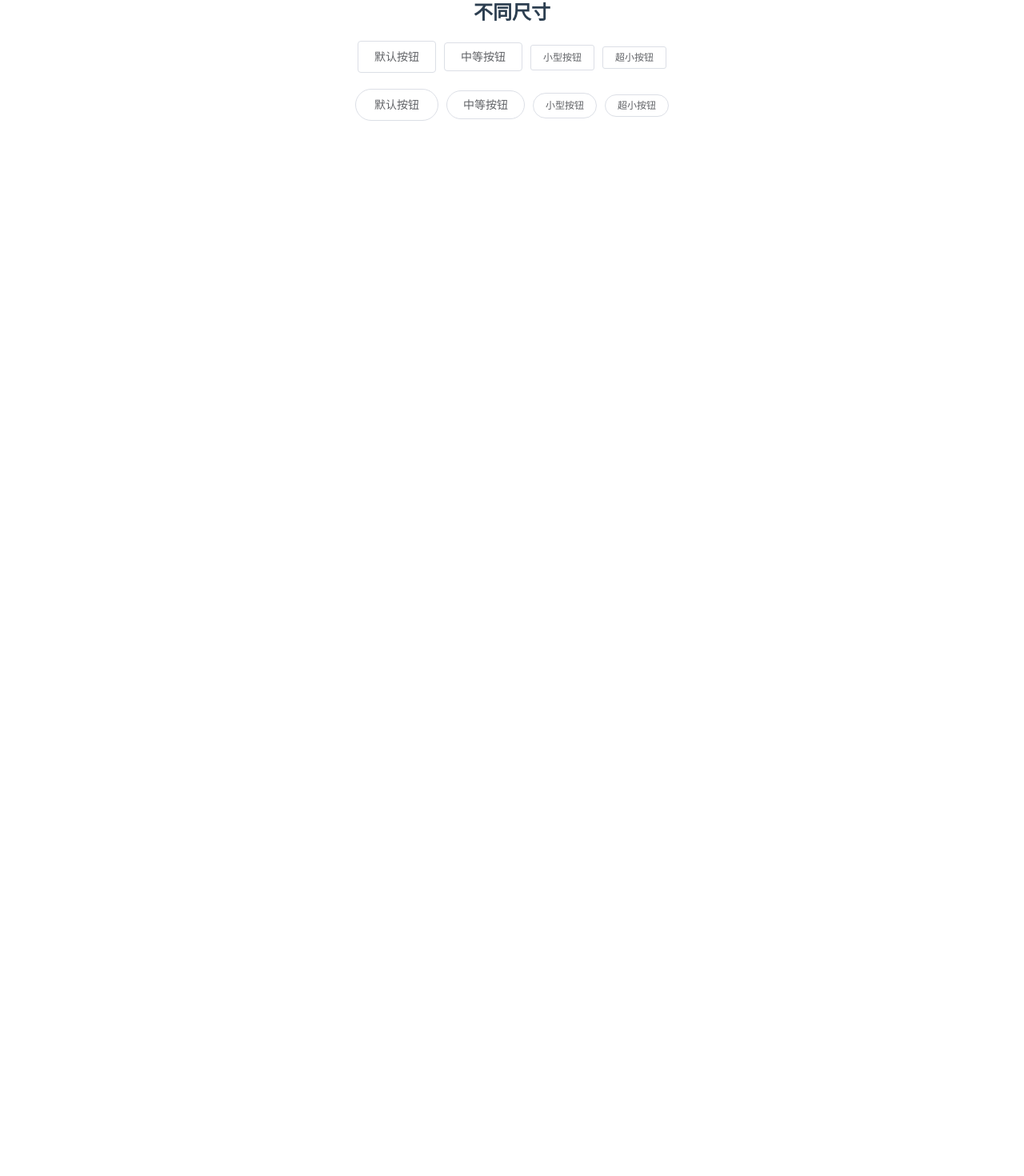
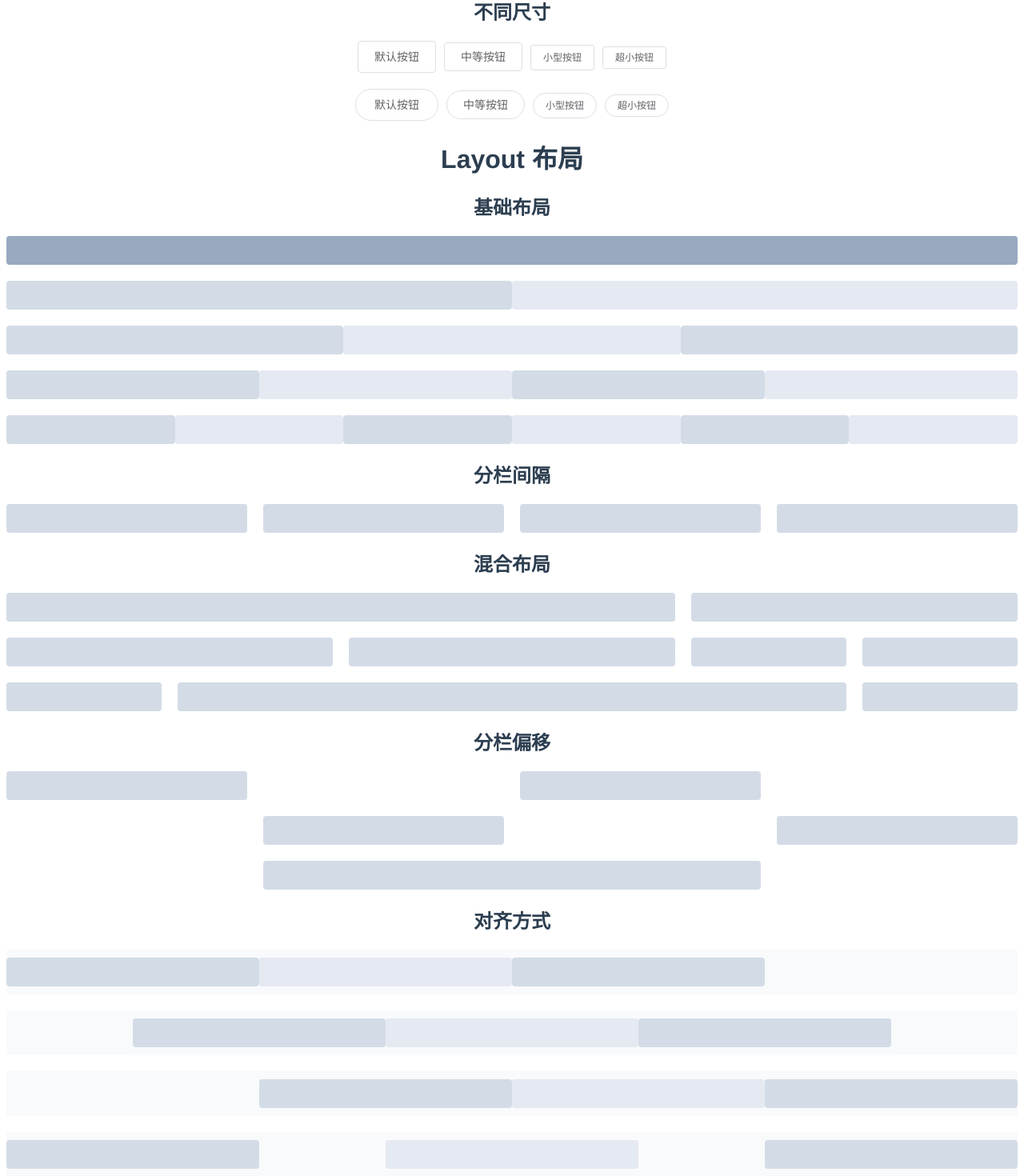
Before and after one commit to jaskang/tailv, a Vue app: page / in a window 1280 px wide. Shown: the part 1322-2792 px from the top of the page at 80% size. Before the commit the page ends 1481 px from the top, so only its background shows below. Built offline with nearby package versions, Linux system fonts and the light colour scheme.

Commit message:
feat: ElRow ElCol

```diff
--- a/index.html
+++ b/index.html
@@ -2,7 +2,8 @@
 <html lang="en">
 <head>
   <meta charset="UTF-8">
-  <title>Vite App</title>
+  <title>Elenext Vue3.0</title>
+  <meta name="description" content="Vue3.0 Elenext element-ui">
 </head>
 <body>
   <div id="app"></div>
--- a/src/components/ElButton/ElButton.vue
+++ b/src/components/ElButton/ElButton.vue
@@ -24,7 +24,7 @@
 </template>
 <script lang="ts">
 import './button.less'
-import { ElFormSymbol, ElFormItemSymbol, ElGlobalConfigSymbol, useGlobal } from '../../provides/index'
+import { ElFormSymbol, ElFormItemSymbol, useGlobal } from '../../provides/index'
 import { inject, computed, defineComponent } from 'vue'
 
 export default defineComponent({
@@ -34,7 +34,9 @@ export default defineComponent({
       type: String,
       default: 'default'
     },
-    size: String,
+    size: {
+      type: String
+    },
     icon: {
       type: String,
       default: ''
@@ -53,10 +55,10 @@ export default defineComponent({
   setup(props, { emit }) {
     const elForm = inject(ElFormSymbol, null)
     const elFormItem = inject(ElFormItemSymbol, null)
-    const elGlobalConfig = useGlobal();
+    const elGlobalConfig = useGlobal()
 
     const buttonSize = computed(() => {
-      return props.size || elFormItem?.elFormItemSize|| elGlobalConfig?.size;
+      return props.size || elFormItem?.elFormItemSize || elGlobalConfig?.size
     })
     const buttonDisabled = computed(() => {
       return props.disabled || elForm?.disabled
--- a/src/components/ElCol/index.ts
+++ b/src/components/ElCol/index.ts
@@ -37,18 +37,16 @@ export default defineComponent({
     const classList = computed(() => {
       const ret: string[] = []
       ;['span', 'offset', 'pull', 'push'].forEach(prop => {
-        const _props: any = props
-        const size = _props[prop]
-        if (size === 0) {
-          ret.push(prop !== 'span' ? `el-col-${prop}-${_props[prop]}` : `el-col-${_props[prop]}`)
+        const size = props[prop]
+        if (typeof size === 'number' && size >= 0) {
+          ret.push(prop !== 'span' ? `el-col-${prop}-${props[prop]}` : `el-col-${props[prop]}`)
         }
       })
       ;['xs', 'sm', 'md', 'lg', 'xl'].forEach(size => {
-        const _props: any = props
-        if (typeof _props[size] === 'number') {
-          ret.push(`el-col-${size}-${_props[size]}`)
-        } else if (typeof _props[size] === 'object') {
-          const sizeProps = _props[size]
+        if (typeof props[size] === 'number') {
+          ret.push(`el-col-${size}-${props[size]}`)
+        } else if (typeof props[size] === 'object') {
+          const sizeProps = props[size]
           Object.keys(sizeProps).forEach(prop => {
             ret.push(
               prop !== 'span' ? `el-col-${size}-${prop}-${sizeProps[prop]}` : `el-col-${size}-${sizeProps[prop]}`
@@ -63,10 +61,10 @@ export default defineComponent({
       h(
         props.tag,
         {
-          class: ['el-col', classList],
-          style
+          class: ['el-col', classList.value],
+          style: style.value
         },
-        slots.default
+        slots.default()
       )
   }
 })
--- a/src/components/ElRow/index.ts
+++ b/src/components/ElRow/index.ts
@@ -40,7 +40,7 @@ export default defineComponent({
             props.align !== 'top' ? `is-align-${props.align}` : '',
             props.type === 'flex' ? 'el-row--flex' : ''
           ],
-          style: style
+          style: style.value
         },
         slots.default?.()
       )
--- a/types/shims-vue.d.ts
+++ b/types/shims-vue.d.ts
@@ -1,6 +1,6 @@
 declare const __DEV__: boolean
 
-export * from 'vue'
+// export * from 'vue'
 
 declare module '*.vue' {
   import { ComponentOptions } from 'vue'
--- a/webstie/App.vue
+++ b/webstie/App.vue
@@ -2,18 +2,21 @@
   <img alt="Vue logo" src="./logo.png" />
   <HelloWorld msg="Hello Vue 3.0 + Element UI" />
   <Button />
+  <Layout />
 </template>
 
 <script lang="ts">
 import { defineComponent } from 'vue'
 import HelloWorld from './components/HelloWorld.vue'
 import Button from './demo/button.vue'
+import Layout from './demo/layout.vue'
 
 export default defineComponent({
   name: 'App',
   components: {
     HelloWorld,
-    Button
+    Button,
+    Layout
   }
 })
 </script>
--- a/webstie/components/HelloWorld.vue
+++ b/webstie/components/HelloWorld.vue
@@ -4,16 +4,21 @@
   </div>
 </template>
 
-<script>
-export default {
+<script lang="ts">
+import { defineComponent } from 'vue'
+
+export default defineComponent({
   name: 'HelloWorld',
   props: {
-    msg: String
+    msg: {
+      type: String,
+      default: ''
+    }
   },
   data() {
     return {}
   }
-}
+})
 </script>
 
 <!-- Add "scoped" attribute to limit CSS to this component only -->
--- /dev/null
+++ b/webstie/demo/layout.vue
@@ -0,0 +1,137 @@
+<template>
+  <h1>Layout 布局</h1>
+  <h2>基础布局</h2>
+  <el-row>
+    <el-col :span="24"><div class="grid-content bg-purple-dark"></div></el-col>
+  </el-row>
+  <el-row>
+    <el-col :span="12"><div class="grid-content bg-purple"></div></el-col>
+    <el-col :span="12"><div class="grid-content bg-purple-light"></div></el-col>
+  </el-row>
+  <el-row>
+    <el-col :span="8"><div class="grid-content bg-purple"></div></el-col>
+    <el-col :span="8"><div class="grid-content bg-purple-light"></div></el-col>
+    <el-col :span="8"><div class="grid-content bg-purple"></div></el-col>
+  </el-row>
+  <el-row>
+    <el-col :span="6"><div class="grid-content bg-purple"></div></el-col>
+    <el-col :span="6"><div class="grid-content bg-purple-light"></div></el-col>
+    <el-col :span="6"><div class="grid-content bg-purple"></div></el-col>
+    <el-col :span="6"><div class="grid-content bg-purple-light"></div></el-col>
+  </el-row>
+  <el-row>
+    <el-col :span="4"><div class="grid-content bg-purple"></div></el-col>
+    <el-col :span="4"><div class="grid-content bg-purple-light"></div></el-col>
+    <el-col :span="4"><div class="grid-content bg-purple"></div></el-col>
+    <el-col :span="4"><div class="grid-content bg-purple-light"></div></el-col>
+    <el-col :span="4"><div class="grid-content bg-purple"></div></el-col>
+    <el-col :span="4"><div class="grid-content bg-purple-light"></div></el-col>
+  </el-row>
+  <h2>分栏间隔</h2>
+  <el-row :gutter="20">
+    <el-col :span="6"><div class="grid-content bg-purple"></div></el-col>
+    <el-col :span="6"><div class="grid-content bg-purple"></div></el-col>
+    <el-col :span="6"><div class="grid-content bg-purple"></div></el-col>
+    <el-col :span="6"><div class="grid-content bg-purple"></div></el-col>
+  </el-row>
+  <h2>
+    混合布局
+  </h2>
+  <el-row :gutter="20">
+    <el-col :span="16"><div class="grid-content bg-purple"></div></el-col>
+    <el-col :span="8"><div class="grid-content bg-purple"></div></el-col>
+  </el-row>
+  <el-row :gutter="20">
+    <el-col :span="8"><div class="grid-content bg-purple"></div></el-col>
+    <el-col :span="8"><div class="grid-content bg-purple"></div></el-col>
+    <el-col :span="4"><div class="grid-content bg-purple"></div></el-col>
+    <el-col :span="4"><div class="grid-content bg-purple"></div></el-col>
+  </el-row>
+  <el-row :gutter="20">
+    <el-col :span="4"><div class="grid-content bg-purple"></div></el-col>
+    <el-col :span="16"><div class="grid-content bg-purple"></div></el-col>
+    <el-col :span="4"><div class="grid-content bg-purple"></div></el-col>
+  </el-row>
+  <h2>分栏偏移</h2>
+  <el-row :gutter="20">
+    <el-col :span="6"><div class="grid-content bg-purple"></div></el-col>
+    <el-col :span="6" :offset="6"><div class="grid-content bg-purple"></div></el-col>
+  </el-row>
+  <el-row :gutter="20">
+    <el-col :span="6" :offset="6"><div class="grid-content bg-purple"></div></el-col>
+    <el-col :span="6" :offset="6"><div class="grid-content bg-purple"></div></el-col>
+  </el-row>
+  <el-row :gutter="20">
+    <el-col :span="12" :offset="6"><div class="grid-content bg-purple"></div></el-col>
+  </el-row>
+  <h2>对齐方式</h2>
+  <el-row type="flex" class="row-bg">
+    <el-col :span="6"><div class="grid-content bg-purple"></div></el-col>
+    <el-col :span="6"><div class="grid-content bg-purple-light"></div></el-col>
+    <el-col :span="6"><div class="grid-content bg-purple"></div></el-col>
+  </el-row>
+  <el-row type="flex" class="row-bg" justify="center">
+    <el-col :span="6"><div class="grid-content bg-purple"></div></el-col>
+    <el-col :span="6"><div class="grid-content bg-purple-light"></div></el-col>
+    <el-col :span="6"><div class="grid-content bg-purple"></div></el-col>
+  </el-row>
+  <el-row type="flex" class="row-bg" justify="end">
+    <el-col :span="6"><div class="grid-content bg-purple"></div></el-col>
+    <el-col :span="6"><div class="grid-content bg-purple-light"></div></el-col>
+    <el-col :span="6"><div class="grid-content bg-purple"></div></el-col>
+  </el-row>
+  <el-row type="flex" class="row-bg" justify="space-between">
+    <el-col :span="6"><div class="grid-content bg-purple"></div></el-col>
+    <el-col :span="6"><div class="grid-content bg-purple-light"></div></el-col>
+    <el-col :span="6"><div class="grid-content bg-purple"></div></el-col>
+  </el-row>
+  <el-row type="flex" class="row-bg" justify="space-around">
+    <el-col :span="6"><div class="grid-content bg-purple"></div></el-col>
+    <el-col :span="6"><div class="grid-content bg-purple-light"></div></el-col>
+    <el-col :span="6"><div class="grid-content bg-purple"></div></el-col>
+  </el-row>
+  <h2>响应式布局</h2>
+  <el-row :gutter="10">
+    <el-col :xs="8" :sm="6" :md="4" :lg="3" :xl="1"><div class="grid-content bg-purple"></div></el-col>
+    <el-col :xs="4" :sm="6" :md="8" :lg="9" :xl="11"><div class="grid-content bg-purple-light"></div></el-col>
+    <el-col :xs="4" :sm="6" :md="8" :lg="9" :xl="11"><div class="grid-content bg-purple"></div></el-col>
+    <el-col :xs="8" :sm="6" :md="4" :lg="3" :xl="1"><div class="grid-content bg-purple-light"></div></el-col>
+  </el-row>
+</template>
+<script lang="ts">
+import { defineComponent } from 'vue'
+import { ElRow, ElCol } from '@/index'
+
+export default defineComponent({
+  components: { ElRow, ElCol }
+})
+</script>
+
+<style lang="less">
+.el-row {
+  margin-bottom: 20px;
+  &:last-child {
+    margin-bottom: 0;
+  }
+}
+.el-col {
+  border-radius: 4px;
+}
+.bg-purple-dark {
+  background: #99a9bf;
+}
+.bg-purple {
+  background: #d3dce6;
+}
+.bg-purple-light {
+  background: #e5e9f2;
+}
+.grid-content {
+  border-radius: 4px;
+  min-height: 36px;
+}
+.row-bg {
+  padding: 10px 0;
+  background-color: #f9fafc;
+}
+</style>
```
